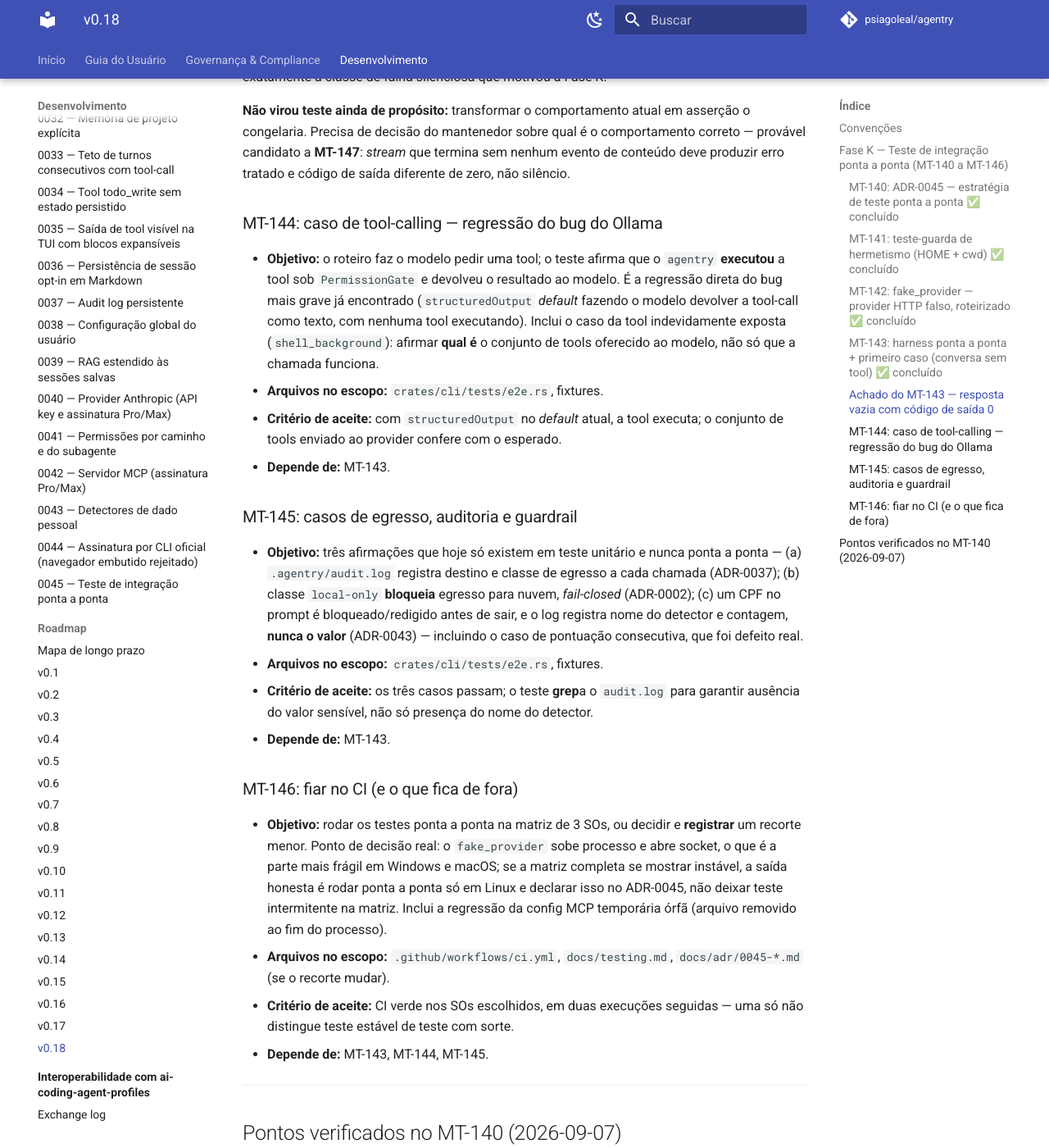
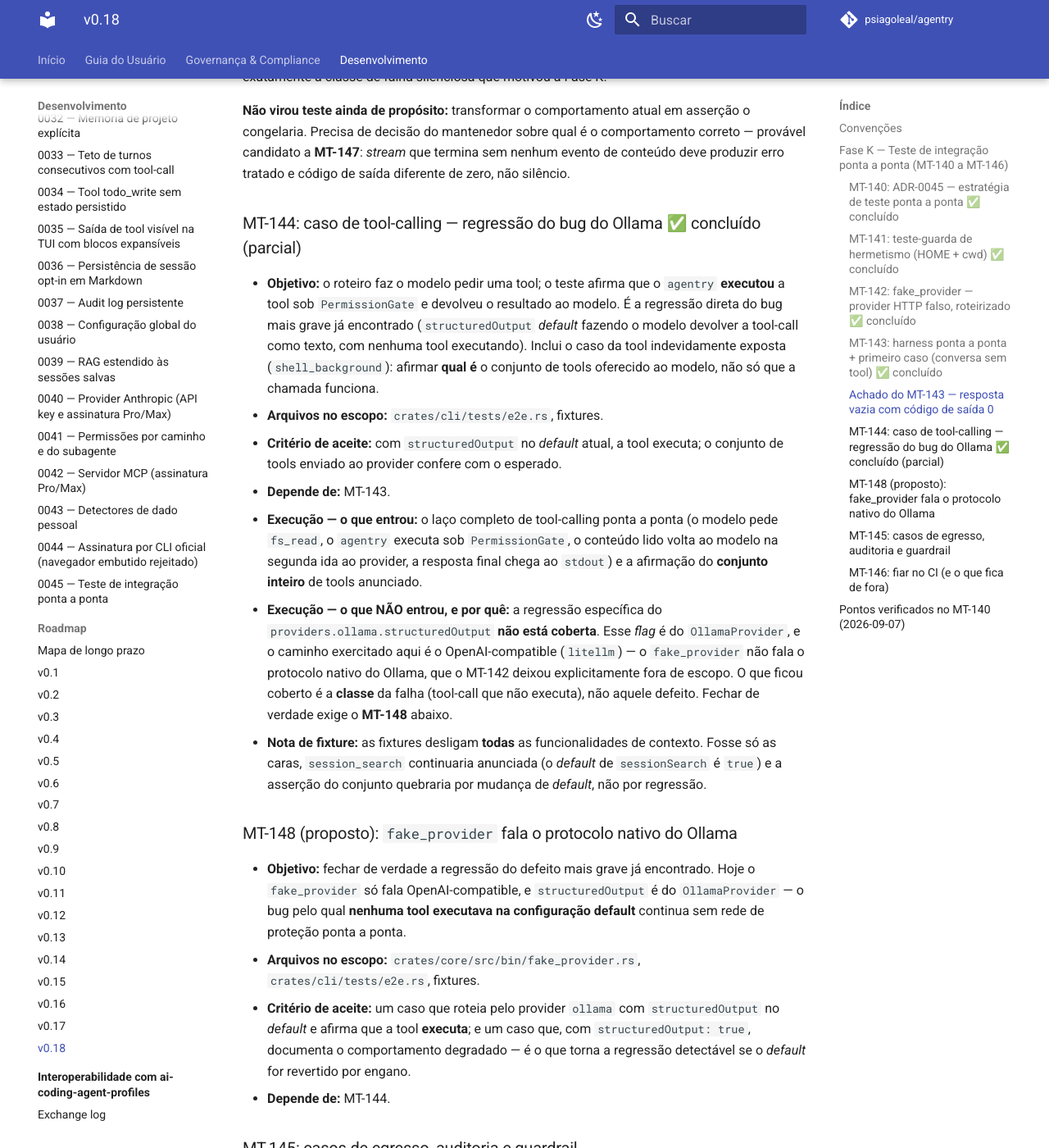
Before and after one commit to psiagoleal/agentry, an MkDocs documentation site: the page built from docs/roadmap-v0.18.md, in a window 1280 px wide and 1400 px high, scrolled down 3171 px. Shown: the whole window at 82% size. Built offline with MkDocs 1.6.1 and Material for MkDocs 9.7.7, drawn with Linux system fonts in a browser that asks for light colours; comment, search, counter and statistics services are not loaded.

Commit message:
test(e2e): MT-144 -- tool-calling ponta a ponta e conjunto de tools anunciado
O laco completo esta coberto: o modelo pede fs_read, o agentry executa sob
PermissionGate, o conteudo lido volta ao modelo na segunda ida ao provider e a
resposta final chega ao stdout. O caso afirma as duas idas, nao so a saida --
tool-call que nao executa era exatamente o defeito mais grave ja encontrado.

O segundo caso afirma o conjunto INTEIRO de tools anunciado, nao presenca
individual: o defeito real foi uma tool a mais no pedido (shell_background), e
nenhuma assercao de presenca teria pego isso.

Parcial, e o roadmap diz por que: a regressao especifica do
providers.ollama.structuredOutput NAO esta coberta. Esse flag e do
OllamaProvider e o caminho exercitado aqui e o OpenAI-compatible; o
fake_provider nao fala o protocolo nativo do Ollama, deixado fora de escopo no
MT-142. Ficou coberta a classe da falha, nao aquele defeito. Registrado como
MT-148.

As fixtures passam a desligar TODAS as funcionalidades de contexto: com so as
caras desligadas, session_search seguia anunciada (default de sessionSearch e
true) e a assercao do conjunto quebraria por mudanca de default, nao por
regressao.

DoD: fmt 0, clippy -D warnings 0, suite completa 823 testes verdes.

{agente: Claude Code; modelo: claude-opus-5}

```diff
--- a/docs/roadmap-v0.18.md
+++ b/docs/roadmap-v0.18.md
@@ -116,7 +116,7 @@ congelaria. Precisa de decisão do mantenedor sobre qual é o comportamento corr
 candidato a **MT-147**: *stream* que termina sem nenhum evento de conteúdo deve produzir erro
 tratado e código de saída diferente de zero, não silêncio.
 
-### MT-144: caso de tool-calling — regressão do bug do Ollama
+### MT-144: caso de tool-calling — regressão do bug do Ollama ✅ concluído (parcial)
 - **Objetivo:** o roteiro faz o modelo pedir uma tool; o teste afirma que o `agentry`
   **executou** a tool sob `PermissionGate` e devolveu o resultado ao modelo. É a regressão
   direta do bug mais grave já encontrado (`structuredOutput` *default* fazendo o modelo
@@ -127,6 +127,32 @@ tratado e código de saída diferente de zero, não silêncio.
 - **Critério de aceite:** com `structuredOutput` no *default* atual, a tool executa; o
   conjunto de tools enviado ao provider confere com o esperado.
 - **Depende de:** MT-143.
+- **Execução — o que entrou:** o laço completo de tool-calling ponta a ponta (o modelo pede
+  `fs_read`, o `agentry` executa sob `PermissionGate`, o conteúdo lido volta ao modelo na
+  segunda ida ao provider, a resposta final chega ao `stdout`) e a afirmação do **conjunto
+  inteiro** de tools anunciado.
+- **Execução — o que NÃO entrou, e por quê:** a regressão específica do
+  `providers.ollama.structuredOutput` **não está coberta**. Esse *flag* é do `OllamaProvider`,
+  e o caminho exercitado aqui é o OpenAI-compatible (`litellm`) — o `fake_provider` não fala o
+  protocolo nativo do Ollama, que o MT-142 deixou explicitamente fora de escopo. O que ficou
+  coberto é a **classe** da falha (tool-call que não executa), não aquele defeito. Fechar de
+  verdade exige o **MT-148** abaixo.
+- **Nota de fixture:** as fixtures desligam **todas** as funcionalidades de contexto. Fosse só
+  as caras, `session_search` continuaria anunciada (o *default* de `sessionSearch` é `true`) e
+  a asserção do conjunto quebraria por mudança de *default*, não por regressão.
+
+### MT-148 (proposto): `fake_provider` fala o protocolo nativo do Ollama
+- **Objetivo:** fechar de verdade a regressão do defeito mais grave já encontrado. Hoje o
+  `fake_provider` só fala OpenAI-compatible, e `structuredOutput` é do `OllamaProvider` — o
+  bug pelo qual **nenhuma tool executava na configuração default** continua sem rede de
+  proteção ponta a ponta.
+- **Arquivos no escopo:** `crates/core/src/bin/fake_provider.rs`, `crates/cli/tests/e2e.rs`,
+  fixtures.
+- **Critério de aceite:** um caso que roteia pelo provider `ollama` com `structuredOutput` no
+  *default* e afirma que a tool **executa**; e um caso que, com `structuredOutput: true`,
+  documenta o comportamento degradado — é o que torna a regressão detectável se o *default*
+  for revertido por engano.
+- **Depende de:** MT-144.
 
 ### MT-145: casos de egresso, auditoria e guardrail
 - **Objetivo:** três afirmações que hoje só existem em teste unitário e nunca ponta a ponta —
```
Also changed, not shown: 1 other file.
